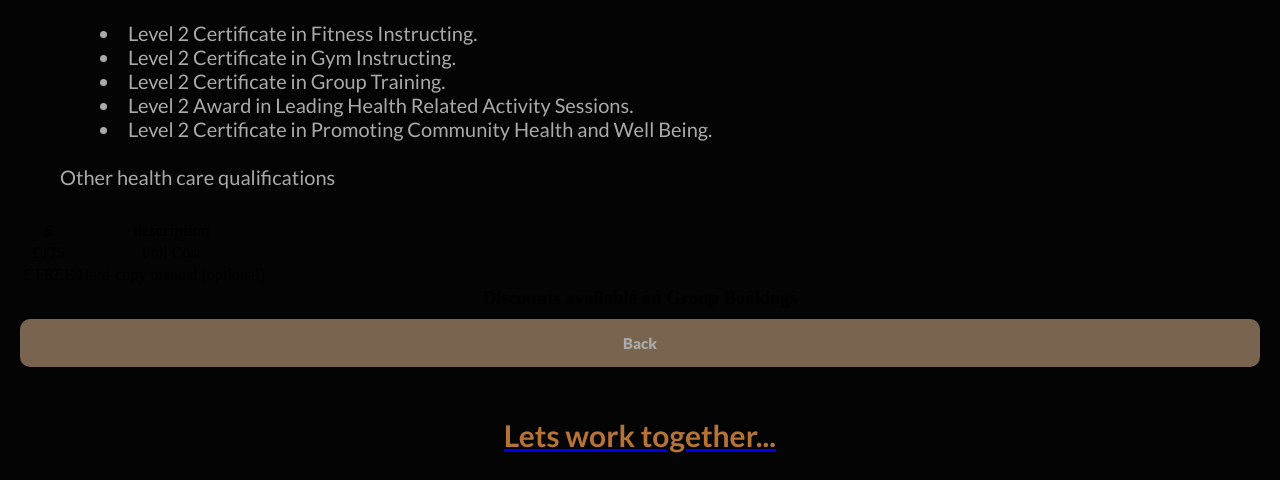
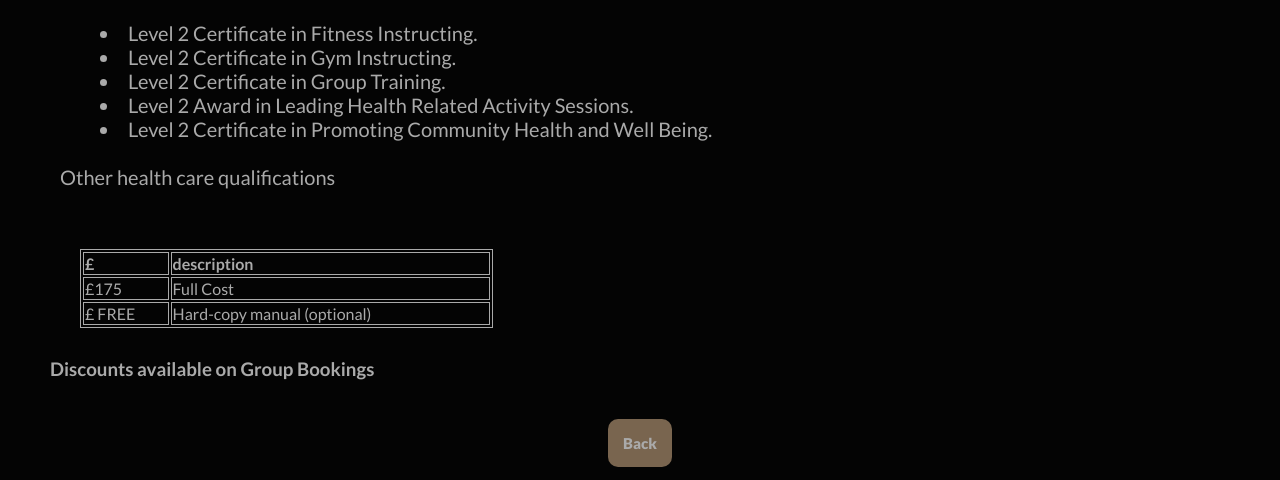
Before and after one commit to Jones2270/Meta-Training-Academy, a plain HTML site: page Mentalhealth.html in a window 1280 px wide. Shown: the part 1526-2006 px from the top of the page. Drawn offline with nearby package versions, Linux system fonts and the light colour scheme.

Commit message:
final formatting for courses css

```diff
--- a/styles.css
+++ b/styles.css
@@ -449,6 +449,26 @@ ul {
   text-align: left;
 }
 
+table, th, td {
+  border: 1px solid;
+  color: var(--text1);
+  font-family: "Lato";
+  margin: 30px;
+  width: auto;
+  min-width: 35%;
+}
+
+#prices {
+  font-family: "Lato";
+  color: var(--text1);
+  text-align: left;
+  margin: 50px;
+}
+
+#nav-button .add {
+  width: fit-content;
+}
+
 /* end course pages*/
 
 
```
Also changed, not shown: Mentalhealth.html (+1 -0 lines).
